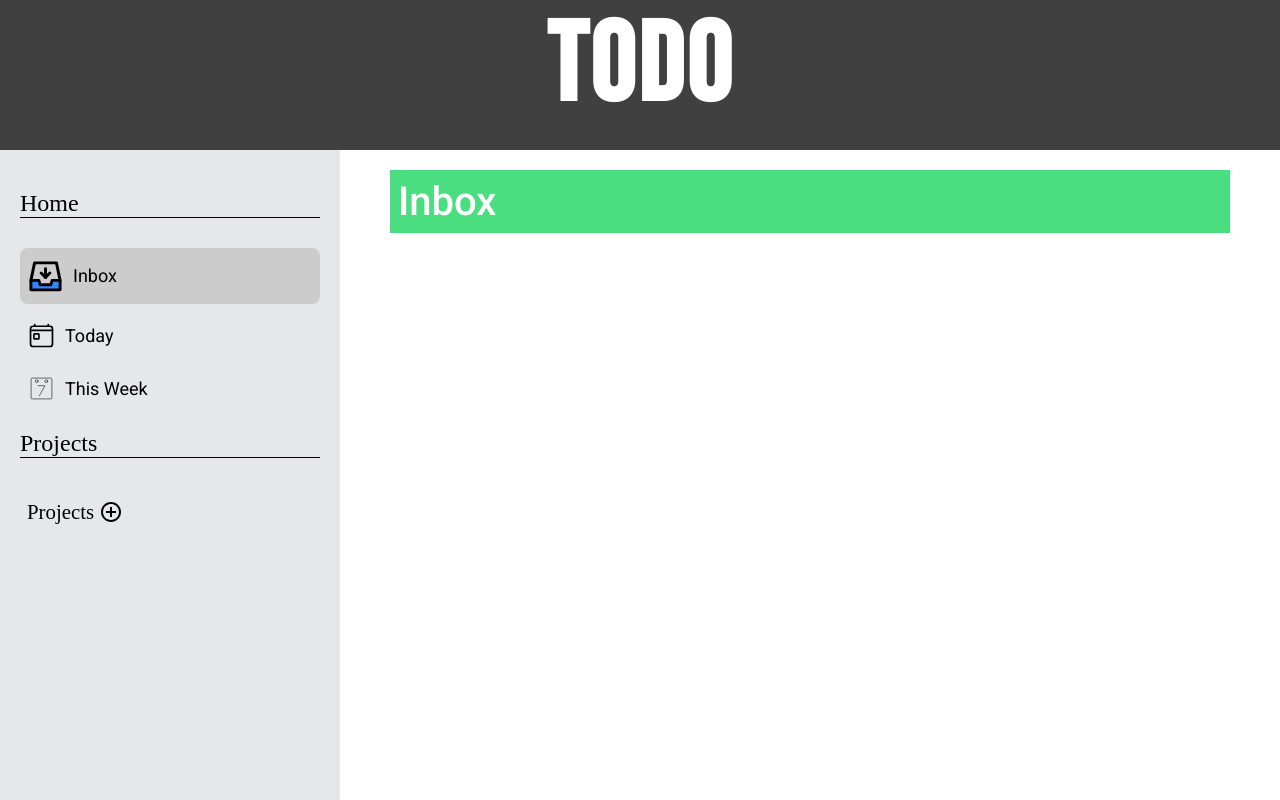
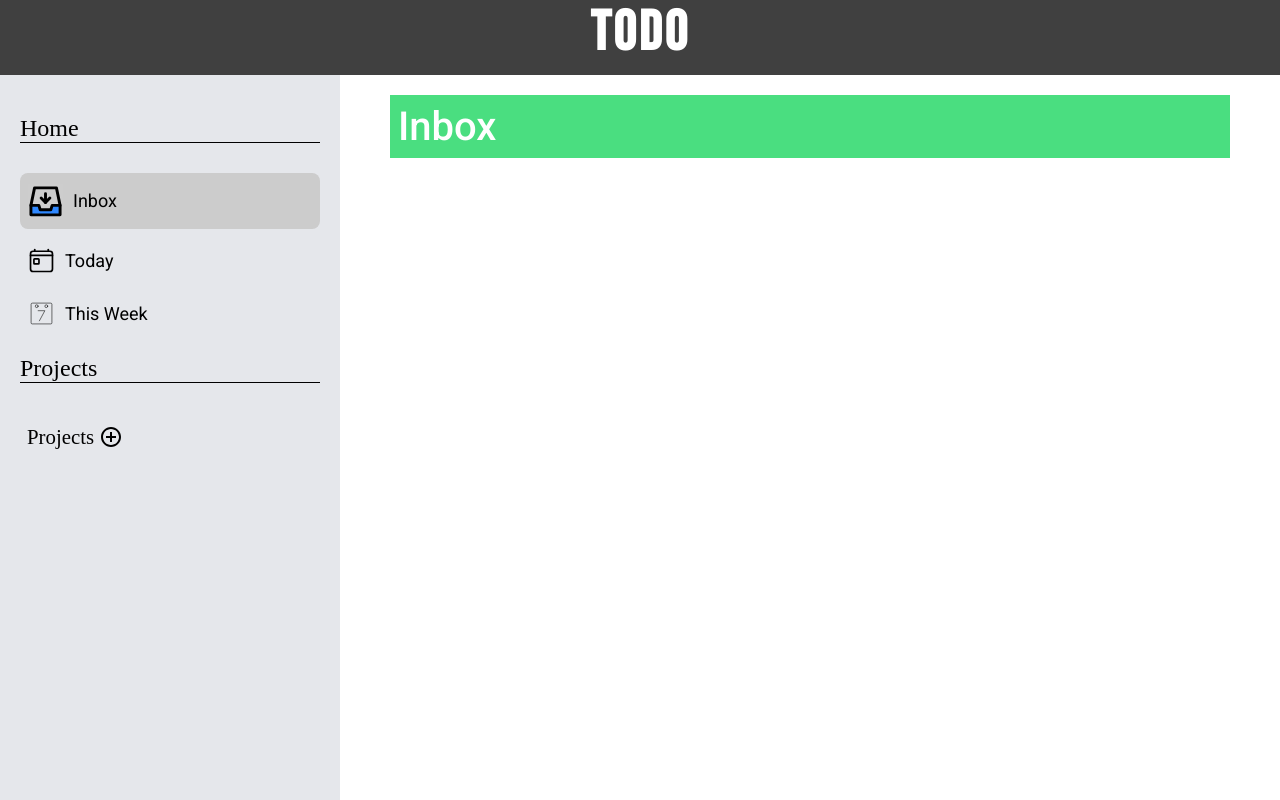
Before and after one commit to PrasidPoudel/Remaster-Todo, a website built with webpack: page src/template.html in a window 1280 px wide. Shown: the top 800 px of the page. Built offline with nearby package versions, Linux system fonts and the light colour scheme.

Commit message:
Changed the height of title

```diff
--- a/src/styles/style.css
+++ b/src/styles/style.css
@@ -188,10 +188,10 @@ body {
   display: flex;
   justify-content: center;
   background-color: #404040;
-  height: 150px;
+  height: 75px;
 }
 .appname div {
-  font-size: 7rem;
+  font-size: 3.5rem;
   font-weight: 600;
   font-family: "Bebas Neue";
   height: 150px;
```
